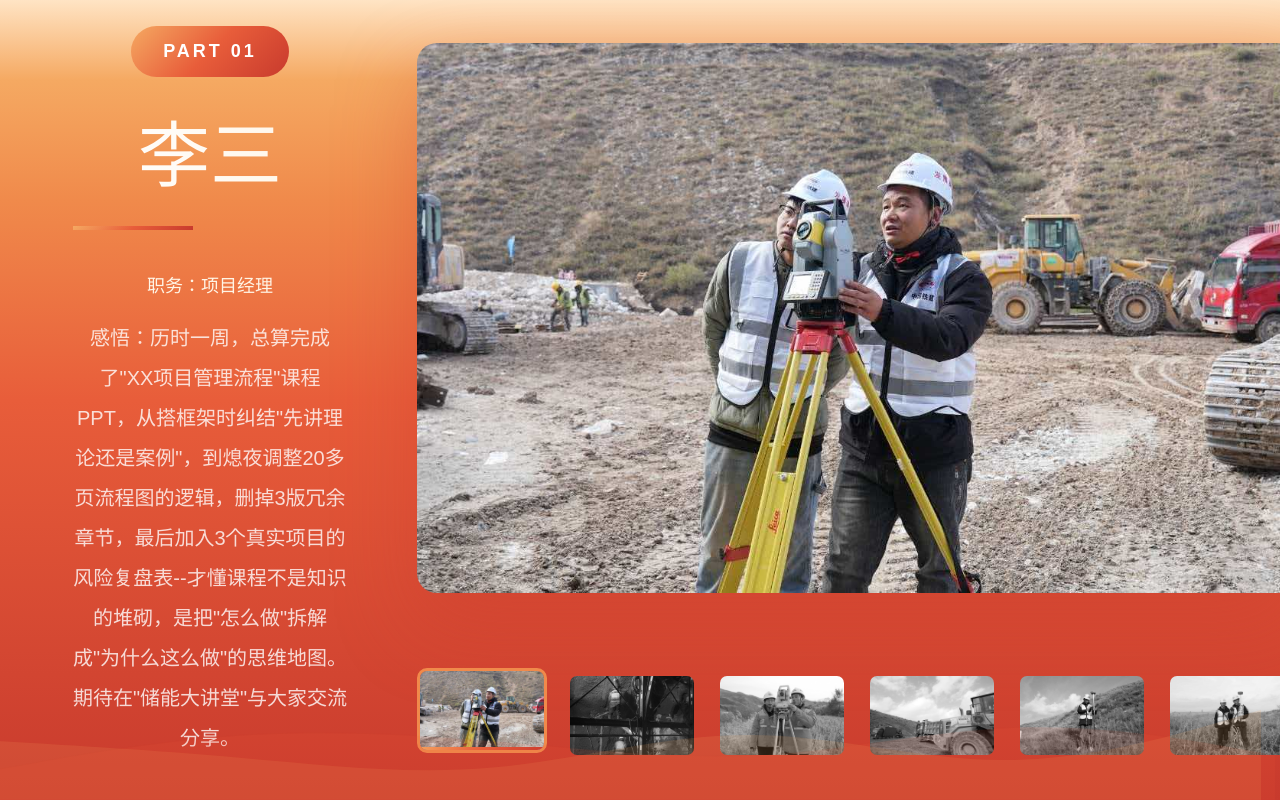
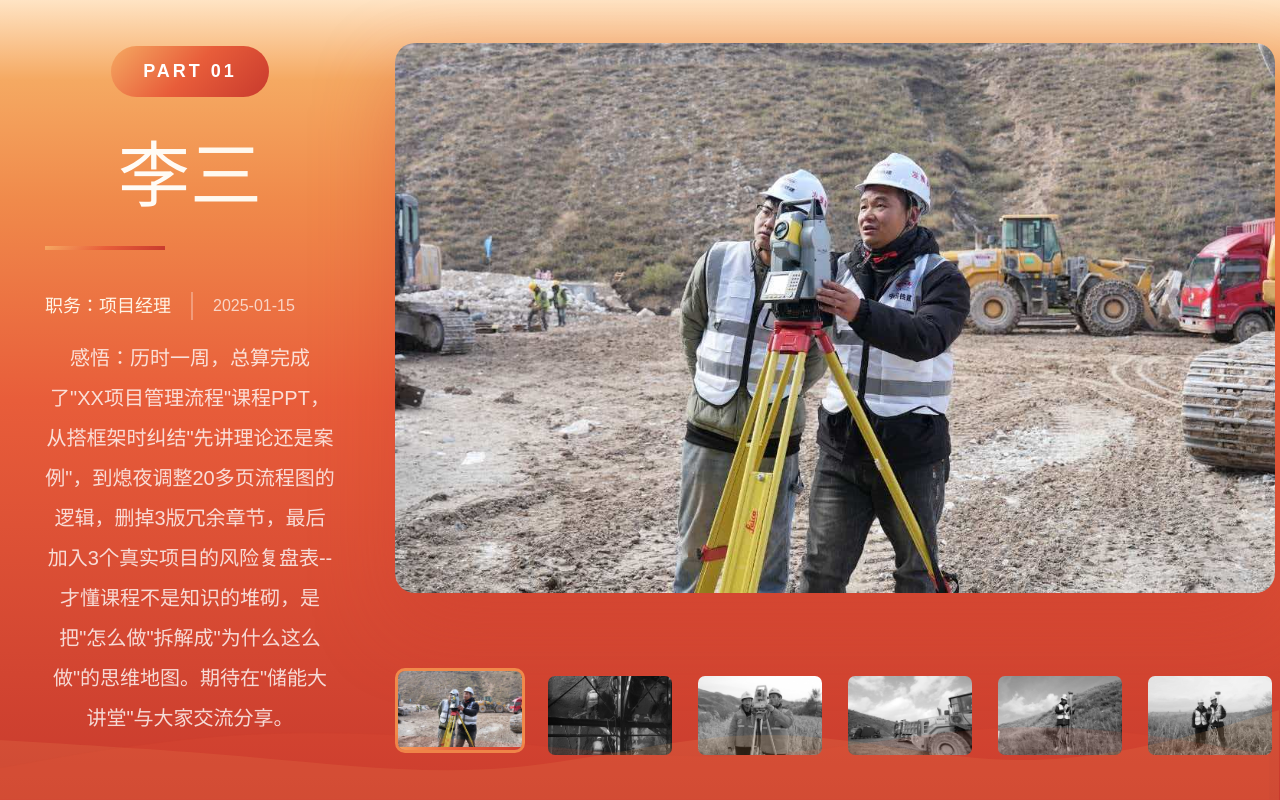
Before and after one commit to Simonsms/banner-vue, a Vue app: page / in a window 1280 px wide. Built offline with nearby package versions, Linux system fonts and the light colour scheme; no server answers.

Commit message:
feat: 集成轮播图接口，添加日期字段显示

```diff
--- a/package.json
+++ b/package.json
@@ -9,6 +9,7 @@
     "preview": "vite preview"
   },
   "dependencies": {
+    "axios": "^1.13.2",
     "vue": "^3.5.24"
   },
   "devDependencies": {
--- /dev/null
+++ b/src/api/carousel.ts
@@ -0,0 +1,54 @@
+/*
+ * @Author       : LAPTOP-T1PV1M6U\赵祥 18201492987@163.com
+ * @Date         : 2025-12-02 22:05:56
+ * @LastEditors  : LAPTOP-T1PV1M6U\赵祥 18201492987@163.com
+ * @LastEditTime : 2025-12-02 22:16:50
+ * @FilePath     : \iosbanner-vue\src\api\carousel.ts
+ * @Description  :
+ *
+ * Copyright (c) 2025 by ${git_name_email}, All Rights Reserved.
+ */
+import axios from "axios";
+import type {
+  CarouselApiResponse,
+  SlideItem,
+  FileItem,
+} from "@/types/carousel";
+
+// 创建 axios 实例
+const service = axios.create({
+  baseURL: "/dev-api",
+  timeout: 10000,
+});
+
+/**
+ * 获取轮播图数据
+ */
+export async function fetchCarouselData(): Promise<SlideItem[]> {
+  try {
+    const res = await service.get<CarouselApiResponse>("/system/file/screen");
+
+    if (res.data.code === "0" && res.data.data) {
+      return transformFileItems(res.data.data);
+    }
+  } catch (error) {
+    console.error("获取轮播数据失败:", error);
+  }
+
+  return [];
+}
+
+/**
+ * 将 API 返回的 FileItem 转换为前端使用的 SlideItem
+ */
+function transformFileItems(items: FileItem[]): SlideItem[] {
+  return items
+    .filter((item) => item.path) // 过滤掉没有图片的项
+    .map((item) => ({
+      image: `http://39.106.88.72:18000/file${item.path}`, // 拼接完整图片地址
+      name: item.author || "未知",
+      position: item.jobTitle || "",
+      thoughts: item.pdesc || "",
+      authorTime: item.authorTime || "",
+    }));
+}
--- a/src/components/WaveCarousel/DetailView.vue
+++ b/src/components/WaveCarousel/DetailView.vue
@@ -128,7 +128,12 @@ const handleThumbClick = (index: number) => {
         <div class="part-label">{{ partLabel }}</div>
         <h1 class="title">{{ currentSlide?.name }}</h1>
         <div class="divider"></div>
-        <p class="info-item position">职务：{{ currentSlide?.position }}</p>
+        <p class="info-item position">
+          <span>职务：{{ currentSlide?.position }}</span>
+          <span v-if="currentSlide?.authorTime" class="author-time">{{
+            currentSlide?.authorTime
+          }}</span>
+        </p>
         <p class="info-item thoughts">感悟：{{ currentSlide?.thoughts }}</p>
       </div>
 
@@ -152,7 +157,7 @@ const handleThumbClick = (index: number) => {
             <img
               v-if="nextSlideIndex !== null && slides[nextSlideIndex]"
               :src="slides[nextSlideIndex]!.image"
-              :alt="slides[nextSlideIndex]!.title"
+              :alt="slides[nextSlideIndex]!.name"
               class="main-image next-enter"
             />
           </div>
@@ -216,11 +221,11 @@ const handleThumbClick = (index: number) => {
   display: flex;
   align-items: center;
   justify-content: space-between;
-  width: 98%;
-  max-width: 2000px;
-  height: 94%;
-  gap: 40px;
-  padding: 0 30px;
+  width: 100%;
+  max-width: 2200px;
+  height: 96%;
+  gap: 30px;
+  padding: 0 15px;
 }
 
 /* 左侧文字区 */
@@ -280,9 +285,19 @@ const handleThumbClick = (index: number) => {
   transform: translateY(20px);
 }
 
-.info-item.name {
+.info-item.position {
+  display: flex;
+  align-items: center;
+  gap: 20px;
   animation: fadeInUp 0.6s ease forwards;
-  animation-delay: 0.5s;
+  animation-delay: 0.6s;
+}
+
+.author-time {
+  font-size: 16px;
+  color: rgba(255, 255, 255, 0.7);
+  padding-left: 20px;
+  border-left: 2px solid rgba(255, 255, 255, 0.3);
 }
 
 .info-item.position {
--- a/src/components/WaveCarousel/GridView.vue
+++ b/src/components/WaveCarousel/GridView.vue
@@ -26,15 +26,15 @@ onMounted(() => {
       item?.classList.add("intro-animate");
     });
 
-    // 2.2秒后开始淡出
+    // 4.5秒后开始淡出
     setTimeout(() => {
       isFading.value = true;
-    }, 2200);
+    }, 4500);
 
-    // 3秒后自动进入详情页
+    // 5.5秒后自动进入详情页
     setTimeout(() => {
       emit("select", 0, {} as MouseEvent);
-    }, 3000);
+    }, 5500);
   }
 });
 
@@ -72,7 +72,7 @@ const setGridItemRef = (el: any, index: number) => {
         :ref="(el) => setGridItemRef(el, index)"
         @click="handleClick(index, $event)"
       >
-        <img :src="slide.image" :alt="slide.title" />
+        <img :src="slide.image" :alt="slide.name" />
       </div>
     </div>
   </section>
--- a/src/composables/useCarousel.ts
+++ b/src/composables/useCarousel.ts
@@ -1,6 +1,7 @@
 import { ref, computed, onMounted, onUnmounted } from "vue";
 import type { SlideItem, CarouselOptions } from "@/types/carousel";
 import { defaultSlides } from "@/data/slides";
+import { fetchCarouselData } from "@/api/carousel";
 
 /**
  * 轮播功能组合式函数
@@ -19,6 +20,7 @@ export function useCarousel(options: CarouselOptions = {}) {
   const isDetailView = ref(false);
   const showIntro = ref(showIntroAnimation);
   const autoPlayTimer = ref<number | null>(null);
+  const isLoading = ref(false);
 
   // 计算属性
   const currentSlide = computed(() => slides.value[currentIndex.value]);
@@ -126,9 +128,30 @@ export function useCarousel(options: CarouselOptions = {}) {
       exitDetail();
     }
   };
+
+  /**
+   * 从接口加载轮播数据
+   */
+  const loadSlides = async () => {
+    isLoading.value = true;
+    try {
+      const data = await fetchCarouselData();
+      if (data.length > 0) {
+        slides.value = data;
+      }
+    } catch (error) {
+      console.error("加载轮播数据失败:", error);
+      // 失败时保持默认数据
+    } finally {
+      isLoading.value = false;
+    }
+  };
+
   // 生命周期
   onMounted(() => {
     document.addEventListener("keydown", handleKeydown);
+    // 自动加载接口数据
+    loadSlides();
   });
 
   onUnmounted(() => {
@@ -145,8 +168,10 @@ export function useCarousel(options: CarouselOptions = {}) {
     isDetailView,
     showIntro,
     partLabel,
+    isLoading,
     // 方法
     setSlides,
+    loadSlides,
     goToSlide,
     next,
     prev,
--- a/src/data/slides.ts
+++ b/src/data/slides.ts
@@ -10,6 +10,7 @@ export const defaultSlides: SlideItem[] = [
     position: "项目经理",
     thoughts:
       '历时一周，总算完成了"XX项目管理流程"课程PPT，从搭框架时纠结"先讲理论还是案例"，到熄夜调整20多页流程图的逻辑，删掉3版冗余章节，最后加入3个真实项目的风险复盘表--才懂课程不是知识的堆砌，是把"怎么做"拆解成"为什么这么做"的思维地图。期待在"储能大讲堂"与大家交流分享。',
+    authorTime: "2025-01-15",
   },
   {
     image: "/img/35ccc9f37ceeb4efd26782e238e49a5b.jpg",
@@ -17,6 +18,7 @@ export const defaultSlides: SlideItem[] = [
     position: "技术总监",
     thoughts:
       "技术的深度决定了视野的广度，每一次攻克难关都是一次成长的跳板。在这个快速变化的时代，保持学习的热情是我们最大的竞争力。",
+    authorTime: "2025-01-10",
   },
   {
     image: "/img/48bb378626f8c2a870453e3f9685168f.jpg",
@@ -24,6 +26,7 @@ export const defaultSlides: SlideItem[] = [
     position: "运维工程师",
     thoughts:
       "系统稳定是一切业务的基石，每一次故障排查都让我对系统架构有了更深的理解。预防胜于治疗，监控先行一步。",
+    authorTime: "2025-01-08",
   },
   {
     image: "/img/4b1410a092c6007e8fe35ed3c1b89fbb.jpg",
@@ -31,6 +34,7 @@ export const defaultSlides: SlideItem[] = [
     position: "产品经理",
     thoughts:
       "用户体验是产品的灵魂，每一个细节都值得反复打磨。好的产品不是功能的堆砌，而是解决问题的最短路径。",
+    authorTime: "2025-01-05",
   },
   {
     image: "/img/4b5c8e93d5e4193c944d5653b28f7370.jpg",
@@ -38,6 +42,7 @@ export const defaultSlides: SlideItem[] = [
     position: "人力资源总监",
     thoughts:
       "人才是企业最宝贵的资产，打造学习型组织是我们不懈的追求。让每一位员工都能在这里找到成长的空间。",
+    authorTime: "2025-01-03",
   },
   {
     image: "/img/7e162d777c708f76e511f7023d6c4c25.jpg",
@@ -45,5 +50,6 @@ export const defaultSlides: SlideItem[] = [
     position: "财务总监",
     thoughts:
       "数据是决策的基础，每一个数字背后都有它的故事。精细化管理不是省钱，而是把每一分钱花在刀刃上。",
+    authorTime: "2025-01-01",
   },
 ];
--- a/src/style.css
+++ b/src/style.css
@@ -59,7 +59,7 @@ button:focus-visible {
 }
 
 #app {
-  max-width: 1280px;
+  /* max-width: 1280px; */
   margin: 0 auto;
   padding: 2rem;
   text-align: center;
--- a/vite.config.ts
+++ b/vite.config.ts
@@ -10,4 +10,14 @@ export default defineConfig({
       "@": resolve(__dirname, "src"),
     },
   },
+  server: {
+    host: "0.0.0.0",
+    proxy: {
+      "/dev-api": {
+        target: "http://39.106.88.72:18000",
+        changeOrigin: true,
+        rewrite: (path) => path.replace(/^\/dev-api/, ""),
+      },
+    },
+  },
 });
```
Also changed, not shown: src/components/WaveCarousel/index.vue (+10 -0 lines), src/types/carousel.ts (+34 -8 lines), 1 other file (tests, documents, lock files or other folders).
